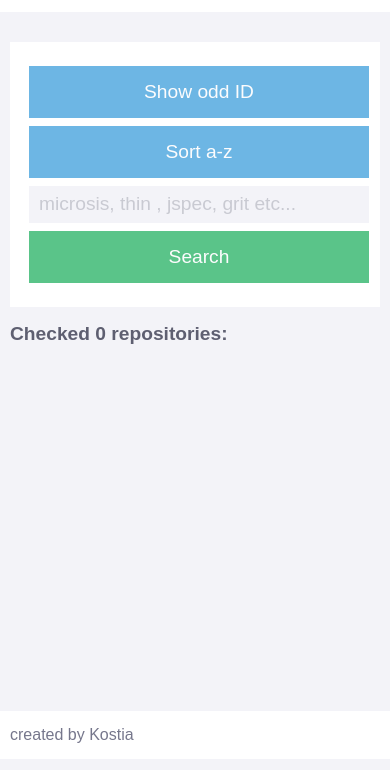
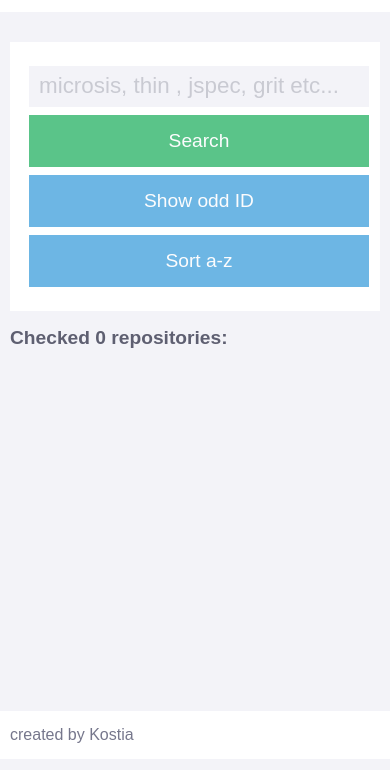
Before and after one commit to KostiaNetot/reposearch, a website: page index.html in a window 390 px wide. Shown: the part 74-844 px from the top of the page. Drawn offline with Linux system fonts and the light colour scheme.

Commit message:
button order mobile

```diff
--- a/sass/_media.sass
+++ b/sass/_media.sass
@@ -12,6 +12,12 @@
       font-size: 1.2em
     button
       padding: 15px
+    #searchInput
+      font-size: 1.4em
+      order: -2
+    .search-btn
+      order: -1
+
 
 @media (min-width: 768px)
   .container
```
Also changed, not shown: index.html (+4 -20 lines), css/main.css, 1 other file.
